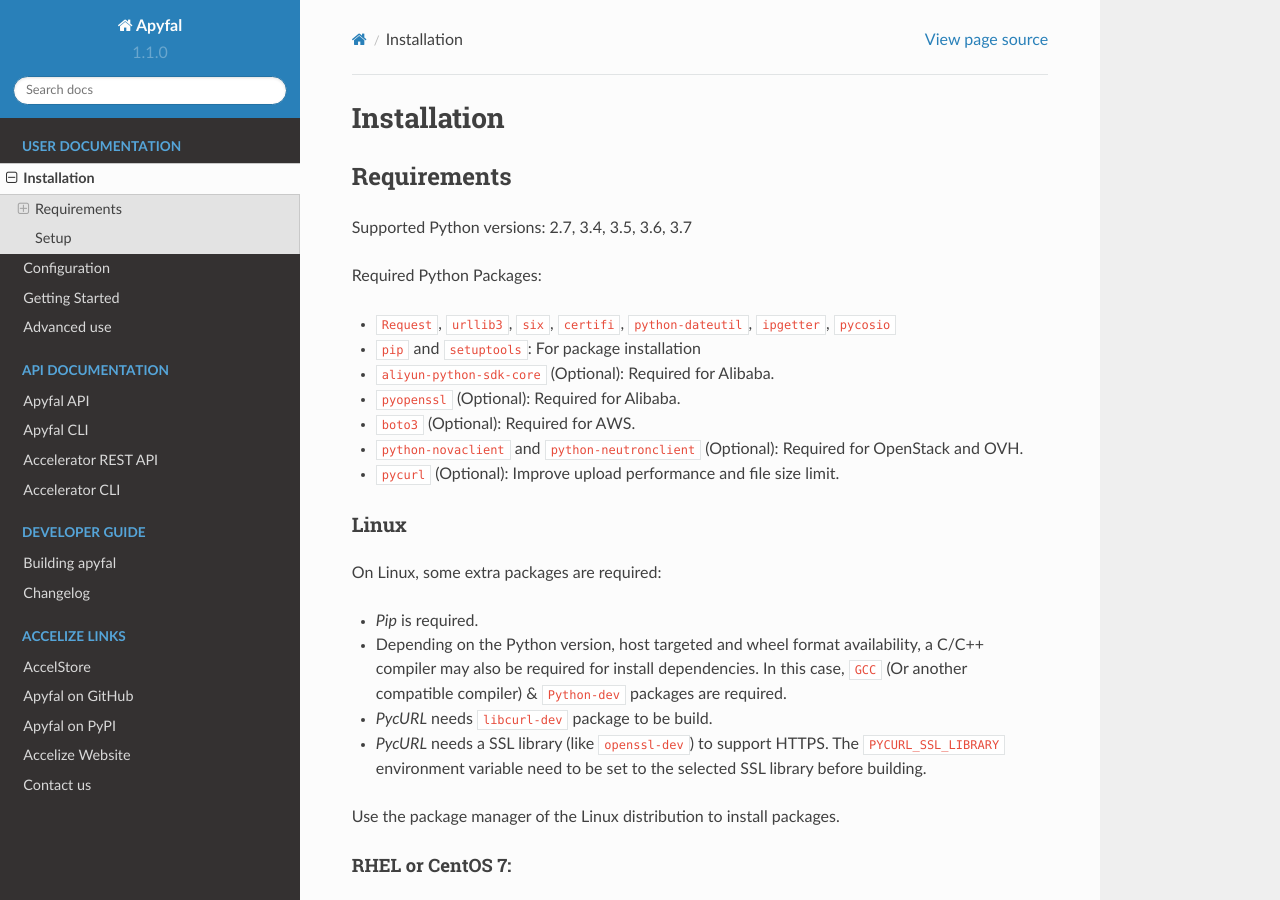
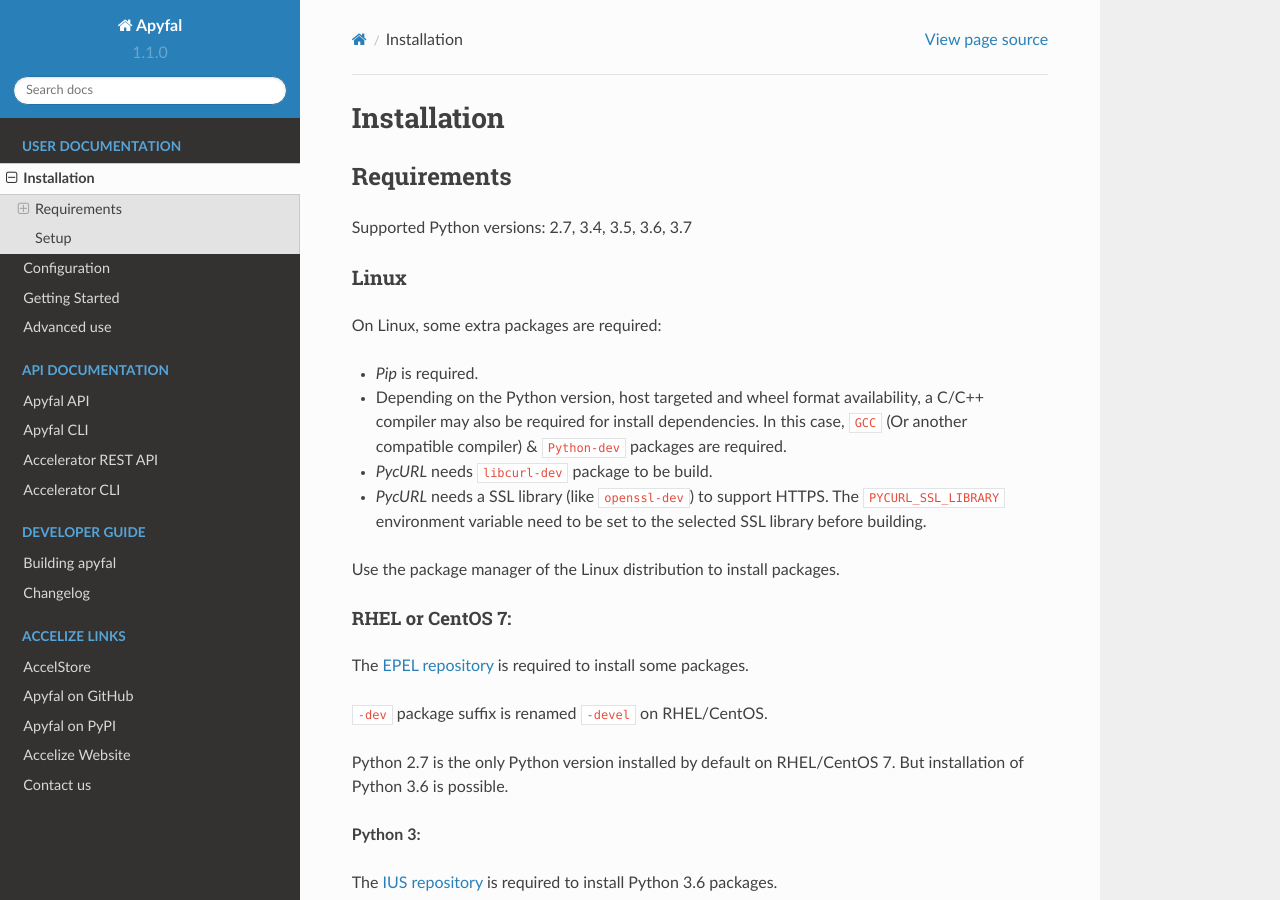
Before and after one commit to Accelize/apyfal, a Sphinx documentation site: the page built from docs/installation.rst, in a window 1280 px wide and 900 px high. Built offline with Sphinx 7.4.7 and the Read the Docs theme 2.0.0, drawn with Linux system fonts in a browser that asks for light colours; pages that are not in the unit, such as notebooks, are missing from menus.

Commit message:
Remove useless not up to date list.

```diff
--- a/docs/installation.rst
+++ b/docs/installation.rst
@@ -5,18 +5,6 @@ Requirements
 ------------
 
 Supported Python versions: 2.7, 3.4, 3.5, 3.6, 3.7
-
-Required Python Packages:
-
--  ``Request``, ``urllib3``, ``six``, ``certifi``, ``python-dateutil``,
-   ``ipgetter``, ``pycosio``
--  ``pip`` and ``setuptools``: For package installation
--  ``aliyun-python-sdk-core`` (Optional): Required for Alibaba.
--  ``pyopenssl`` (Optional): Required for Alibaba.
--  ``boto3`` (Optional): Required for AWS.
--  ``python-novaclient`` and ``python-neutronclient`` (Optional):
-   Required for OpenStack and OVH.
--  ``pycurl`` (Optional): Improve upload performance and file size limit.
 
 Linux
 ~~~~~
```
